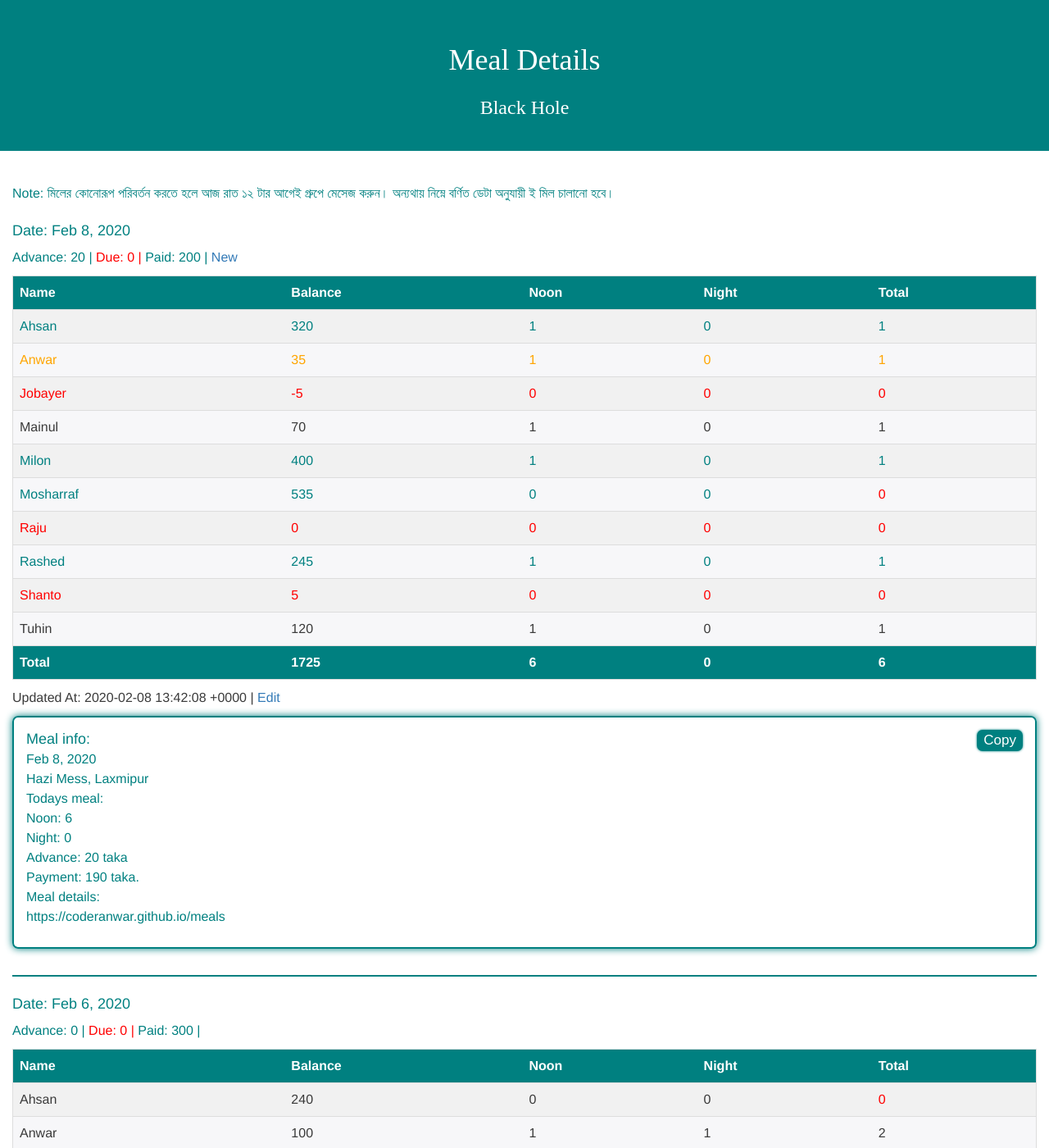
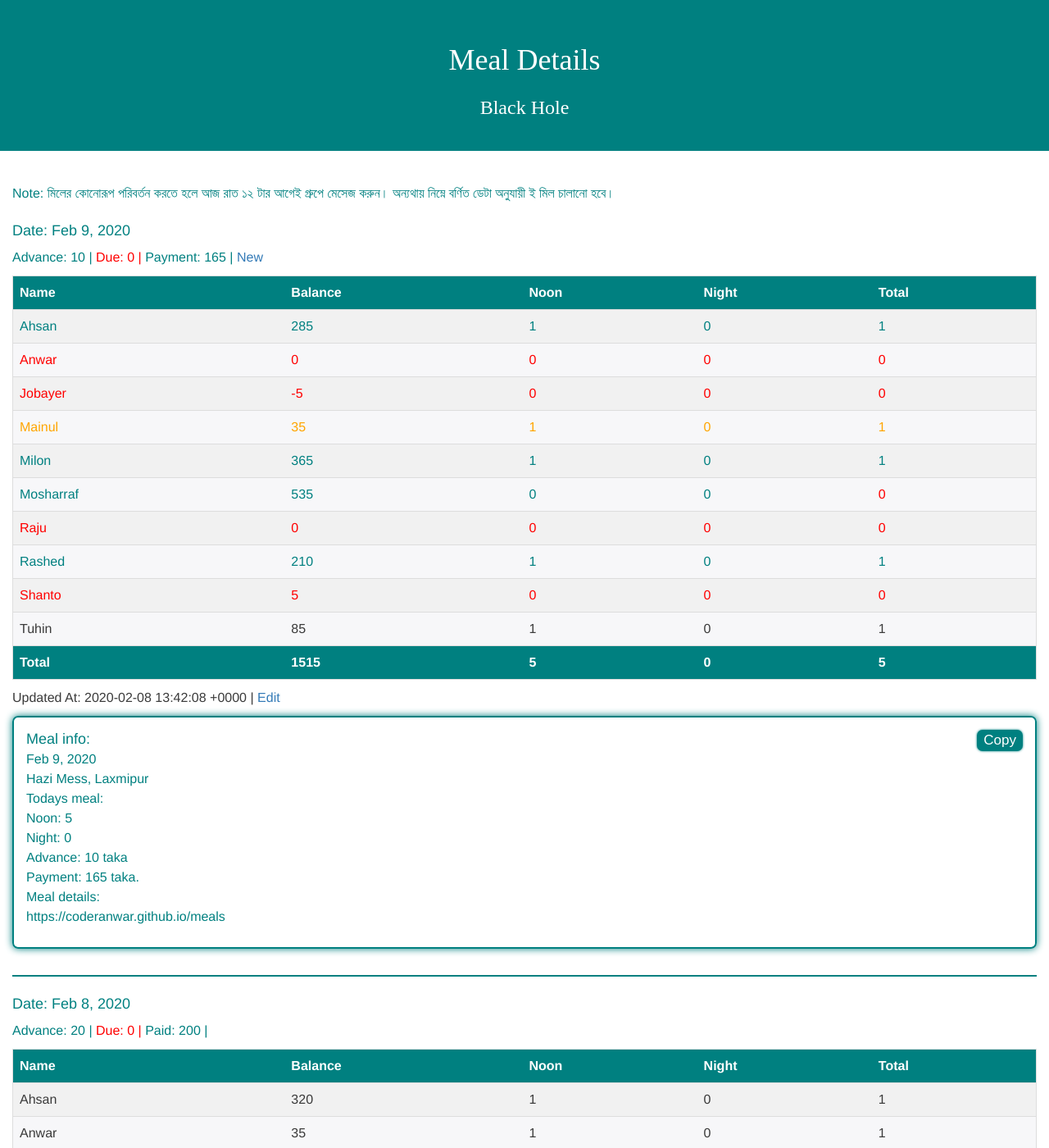
Before and after one commit to coderanwar/meals, a Jekyll site: the page built from index.html, in a window 1280 px wide and 1400 px high. Shown: the whole window at 82% size. Built offline with Jekyll 4.4.1, drawn with Linux system fonts in a browser that asks for light colours.

Commit message:
Update meals.yml

```diff
--- a/_data/meals.yml
+++ b/_data/meals.yml
@@ -1,3 +1,49 @@
+
+- Date: 2020-02-09
+  Paid: 0
+  Advance: 10
+  Due: 0
+  Peoples:
+    - Name: "Ahsan"
+      Balance: 285
+      Noon: 1
+      Night: 0
+    - Name: "Anwar"
+      Balance: 0
+      Noon: 0
+      Night: 0
+    - Name: "Jobayer"
+      Balance: -5
+      Noon: 0
+      Night: 0
+    - Name: "Mainul"
+      Balance: 35
+      Noon: 1
+      Night: 0
+    - Name: "Milon"
+      Balance: 365
+      Noon: 1
+      Night: 0
+    - Name: "Mosharraf"
+      Balance: 535
+      Noon: 0
+      Night: 0
+    - Name: "Raju"
+      Balance: 0
+      Noon: 0
+      Night: 0
+    - Name: "Rashed"
+      Balance: 210
+      Noon: 1
+      Night: 0
+    - Name: "Shanto"
+      Balance: 5
+      Noon: 0
+      Night: 0
+    - Name: "Tuhin"
+      Balance: 85
+      Noon: 1
+      Night: 0
 
 - Date: 2020-02-08
   Paid: 200
```
